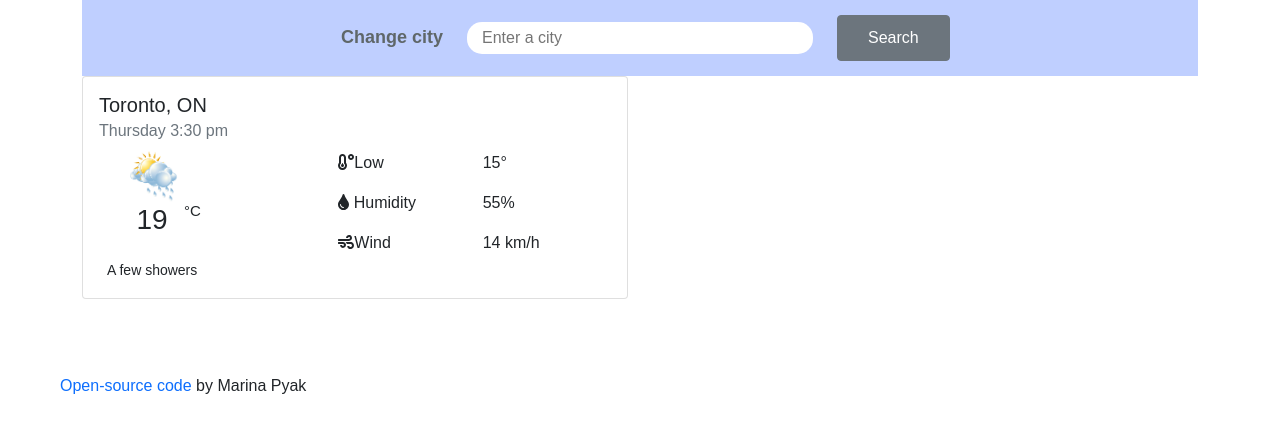
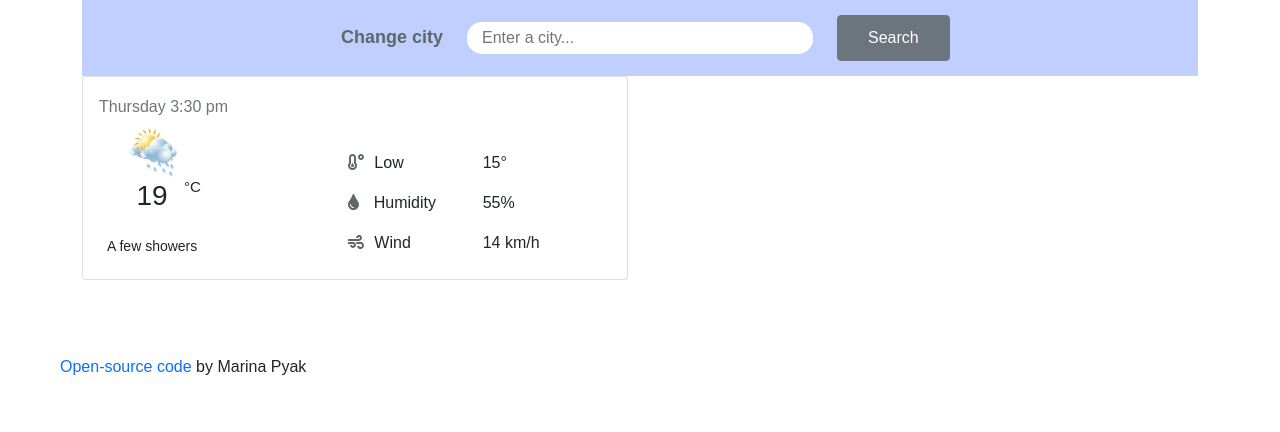
Before and after one commit to marina-pk/weather-app-react, a React (Create React App) app: page / in a window 1280 px wide. Shown: the top 432 px of the page. Built offline with nearby package versions, Linux system fonts and the light colour scheme.

Commit message:
Added and styled icons

```diff
--- a/src/Parameters.css
+++ b/src/Parameters.css
@@ -1,11 +1,10 @@
 li {
   width: 100%;
 }
-i {
-  margin: 2px;
+.param-icons {
+  margin: 0px 10px;
   color: #5f6769;
   text-align: right;
-  padding: 0px 10px;
 }
 #today-parameters {
   margin-top: 50px;
--- a/src/Parameters.js
+++ b/src/Parameters.js
@@ -11,20 +11,20 @@
     <div id="today-parameters" className="col-7">
       <ul className="list-group list-group-horizontal">
         <li className="list-group-item">
-          <FontAwesomeIcon icon={faTemperatureLow} />
+          <FontAwesomeIcon icon={faTemperatureLow} className="param-icons" />
           Low
         </li>
         <li className="list-group-item current-low-temperature">15°</li>
       </ul>
       <ul className="list-group list-group-horizontal-sm">
         <li className="list-group-item">
-          <FontAwesomeIcon icon={faTint} /> Humidity
+          <FontAwesomeIcon icon={faTint} className="param-icons" /> Humidity
         </li>
         <li className="list-group-item current-humidity">55%</li>
       </ul>
       <ul className="list-group list-group-horizontal-md">
         <li className="list-group-item">
-          <FontAwesomeIcon icon={faWind} />
+          <FontAwesomeIcon icon={faWind} className="param-icons" />
           Wind
         </li>
         <li className="list-group-item current-wind-speed">14 km/h</li>
--- a/src/Search.js
+++ b/src/Search.js
@@ -1,17 +1,46 @@
-import React from "react";
+import React, { useState } from "react";
+import axios from "axios";
+
 import "./Search.css";
 export default function Search() {
-  return (
-    <form>
+  const [city, setCity] = useState("");
+  const [loaded, setLoaded] = useState(false);
+  const [weather, setWeather] = useState({});
+
+  function displayWeather(response) {
+    setLoaded(true);
+    setWeather({
+      temperature: response.data.main.temp,
+      wind: response.data.wind.speed,
+      humidity: response.data.main.humidity,
+      icon: `http://openweathermap.org/img/wn/${response.data.weather[0].icon}@2x.png`,
+      description: response.data.weather[0].description,
+      low: response.data.main.temp_min,
+      cityName: response.data.name,
+    });
+  }
+
+  function handleSubmit(event) {
+    event.preventDefault();
+    let apiKey = "094780c710fa4efd669f0df8c3991927";
+    let apiUrl = `https://api.openweathermap.org/data/2.5/weather?q=${city}&appid=${apiKey}&units=metric`;
+    axios.get(apiUrl).then(displayWeather);
+  }
+
+  function updateCity(event) {
+    setCity(event.target.value);
+  }
+
+  let form = (
+    <form onSubmit={handleSubmit}>
       <div className="row">
         <div className="col-4 input-box-label">Change city</div>
         <div className="col-4">
           <input
-            id="citySearchBox"
             className="search-box"
-            type="text"
-            placeholder="Enter a city"
-            autofocus
+            type="search"
+            placeholder="Enter a city..."
+            onChange={updateCity}
           />
         </div>
         <div className="col-4">
@@ -22,4 +51,25 @@
       </div>
     </form>
   );
+  if (loaded) {
+    return (
+      <div>
+        {form}
+
+        <ul>
+          <li>Temperature: {Math.round(weather.temperature)}°C</li>
+          <li>Description: {weather.description}</li>
+          <li>City: {weather.cityName}</li>
+          <li>Humidity: {weather.humidity}%</li>
+          <li>Wind: {weather.wind}km/h</li>
+          <li>Low: {Math.round(weather.low)}°C</li>
+          <li>
+            <img src={weather.icon} alt={weather.description} />
+          </li>
+        </ul>
+      </div>
+    );
+  } else {
+    return form;
+  }
 }
--- a/src/Weather.js
+++ b/src/Weather.js
@@ -1,11 +1,11 @@
 import React from "react";
 import "./Weather.css";
 import image from "./images/m-c-rain.png";
-export default function Weather() {
+export default function Weather(props) {
   return (
     <div className="col-5">
       <h5 className="card-title" id="currentCity">
-        Toronto, ON
+        {props.city}
       </h5>
       <h6 className="card-subtitle mb-2 text-muted" id="currentDayCard">
         Thursday 3:30 pm
```
